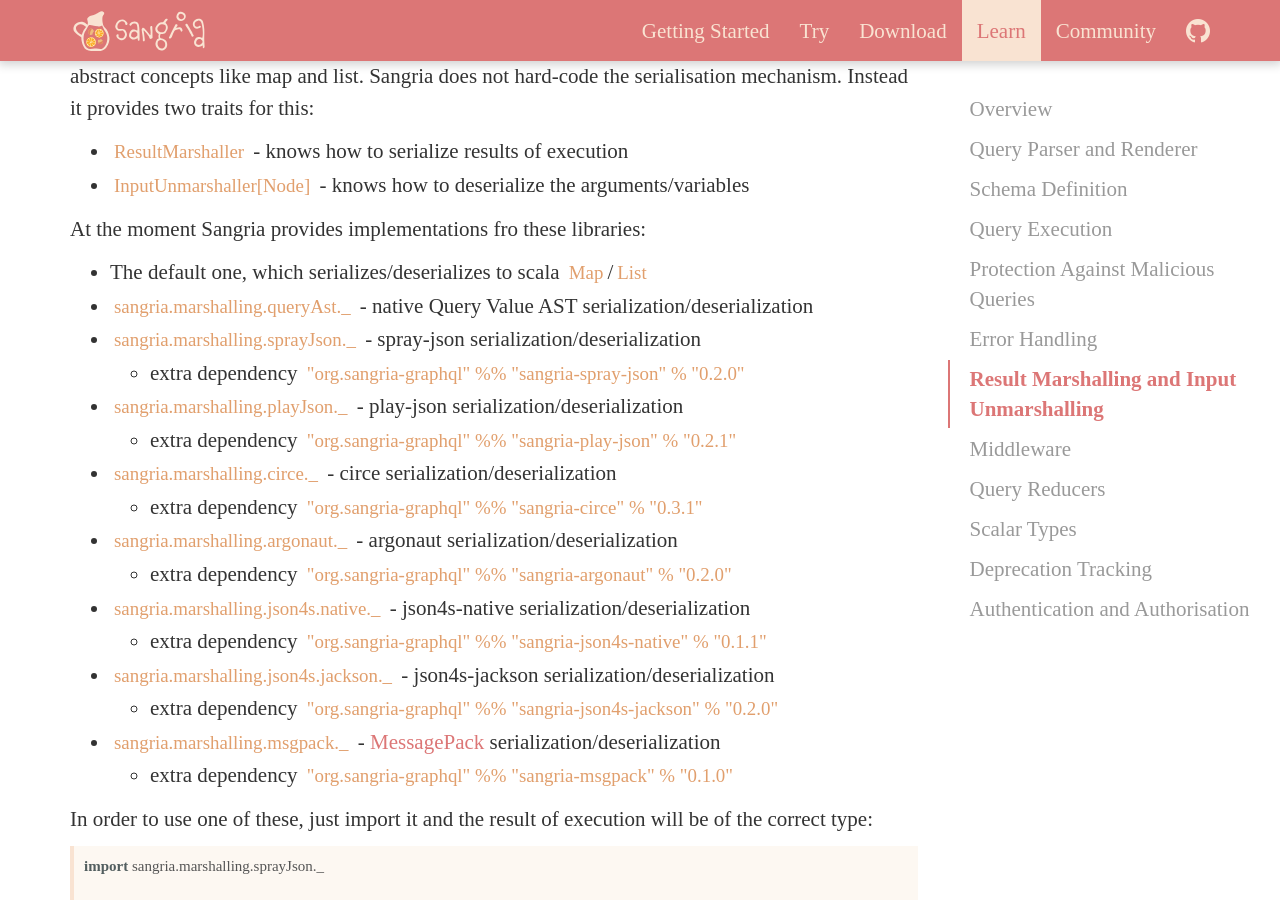
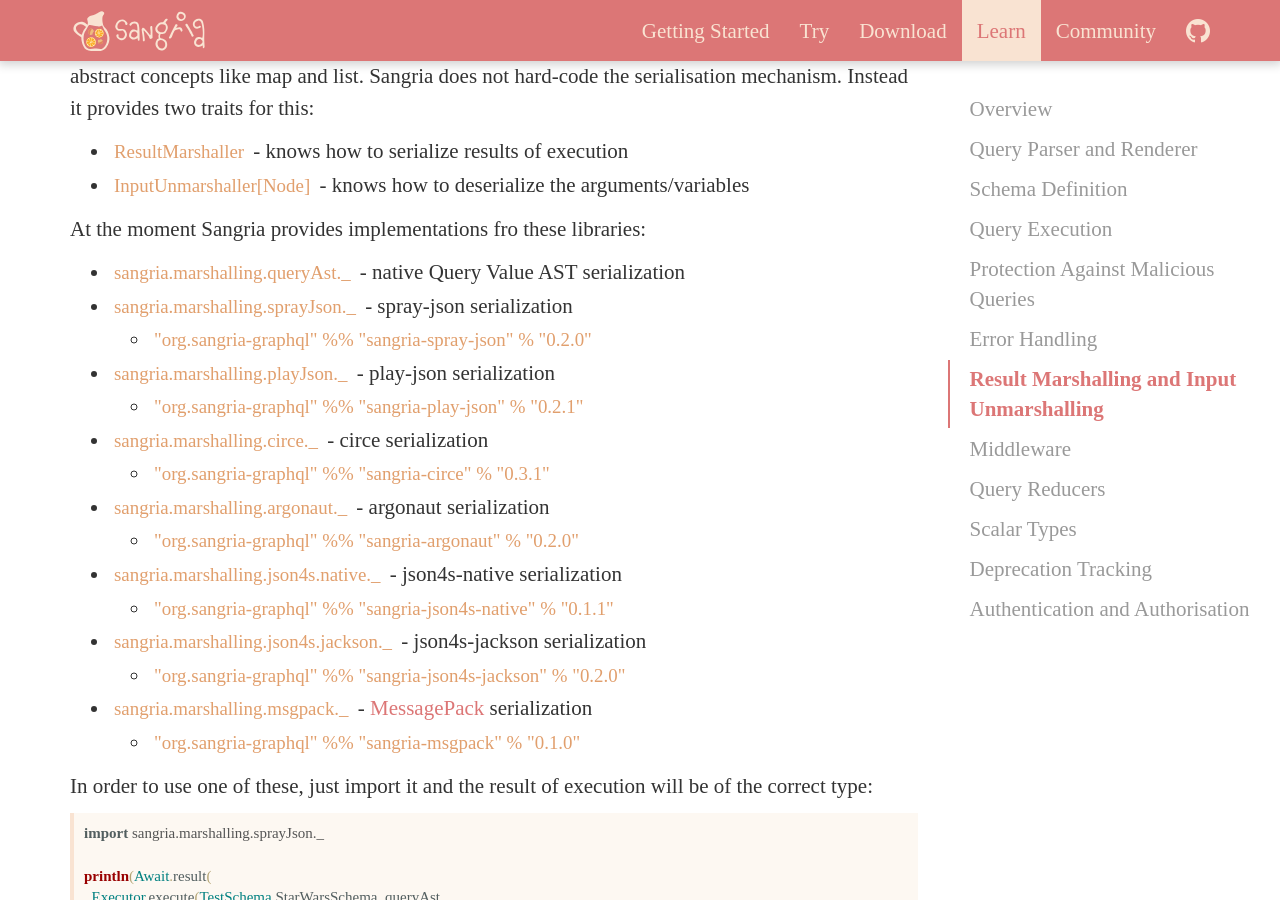
Before and after one commit to sangria-graphql/sangria-graphql.github.io, a Jekyll site: the page built from learn.md, in a window 1280 px wide and 900 px high, scrolled down 10960 px. Built offline with Jekyll 4.4.1, drawn with Linux system fonts in a browser that asks for light colours.

Commit message:
Improved marshalling list

```diff
--- a/learn.md
+++ b/learn.md
@@ -431,22 +431,21 @@
 
 At the moment Sangria provides implementations fro these libraries:
 
-* The default one, which serializes/deserializes to scala `Map`/`List`
-* `sangria.marshalling.queryAst._` - native Query Value AST serialization/deserialization
-* `sangria.marshalling.sprayJson._` - spray-json serialization/deserialization
-  * extra dependency `"{{site.groupId}}" %% "sangria-spray-json" % "{{site.version.sangria-spray-json}}"`
-* `sangria.marshalling.playJson._` - play-json serialization/deserialization
-  * extra dependency `"{{site.groupId}}" %% "sangria-play-json" % "{{site.version.sangria-play-json}}"`
-* `sangria.marshalling.circe._` - circe serialization/deserialization
-  * extra dependency `"{{site.groupId}}" %% "sangria-circe" % "{{site.version.sangria-circe}}"`
-* `sangria.marshalling.argonaut._` - argonaut serialization/deserialization
-  * extra dependency `"{{site.groupId}}" %% "sangria-argonaut" % "{{site.version.sangria-argonaut}}"`
-* `sangria.marshalling.json4s.native._` - json4s-native serialization/deserialization
-  * extra dependency `"{{site.groupId}}" %% "sangria-json4s-native" % "{{site.version.sangria-json4s-native}}"`
-* `sangria.marshalling.json4s.jackson._` - json4s-jackson serialization/deserialization
-  * extra dependency `"{{site.groupId}}" %% "sangria-json4s-jackson" % "{{site.version.sangria-json4s-jackson}}"`
-* `sangria.marshalling.msgpack._` - [MessagePack](http://msgpack.org/) serialization/deserialization
-  * extra dependency `"{{site.groupId}}" %% "sangria-msgpack" % "{{site.version.sangria-msgpack}}"`
+* `sangria.marshalling.queryAst._` - native Query Value AST serialization
+* `sangria.marshalling.sprayJson._` - spray-json serialization
+  * `"{{site.groupId}}" %% "sangria-spray-json" % "{{site.version.sangria-spray-json}}"`
+* `sangria.marshalling.playJson._` - play-json serialization
+  * `"{{site.groupId}}" %% "sangria-play-json" % "{{site.version.sangria-play-json}}"`
+* `sangria.marshalling.circe._` - circe serialization
+  * `"{{site.groupId}}" %% "sangria-circe" % "{{site.version.sangria-circe}}"`
+* `sangria.marshalling.argonaut._` - argonaut serialization
+  * `"{{site.groupId}}" %% "sangria-argonaut" % "{{site.version.sangria-argonaut}}"`
+* `sangria.marshalling.json4s.native._` - json4s-native serialization
+  * `"{{site.groupId}}" %% "sangria-json4s-native" % "{{site.version.sangria-json4s-native}}"`
+* `sangria.marshalling.json4s.jackson._` - json4s-jackson serialization
+  * `"{{site.groupId}}" %% "sangria-json4s-jackson" % "{{site.version.sangria-json4s-jackson}}"`
+* `sangria.marshalling.msgpack._` - [MessagePack](http://msgpack.org/) serialization
+  * `"{{site.groupId}}" %% "sangria-msgpack" % "{{site.version.sangria-msgpack}}"`
 
 In order to use one of these, just import it and the result of execution will be of the correct type:
 
```
Also changed, not shown: getting-started.md (+15 -15 lines).
